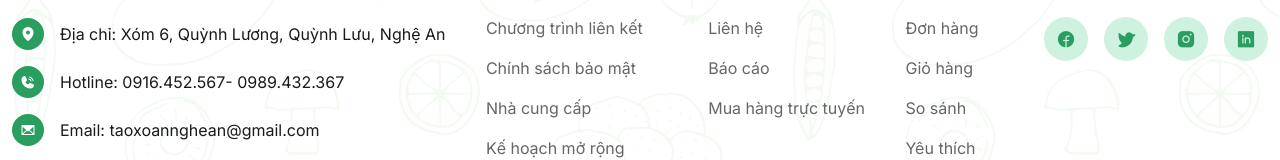
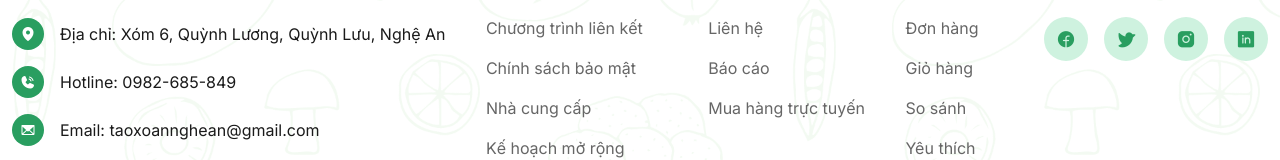
Before and after one commit to phongvg/algae, a React (Vite) app: page / in a window 1280 px wide. Shown: the part 4043-4203 px from the top of the page. Built offline with nearby package versions, Linux system fonts and the light colour scheme.

Commit message:
update thông tin

```diff
--- a/src/components/FooterOne.jsx
+++ b/src/components/FooterOne.jsx
@@ -26,7 +26,7 @@ const FooterOne = () => {
               </span>
               <div className='flex-align gap-16 flex-wrap'>
                 <Link to='/tel:+00123456789' className='text-md text-gray-900 hover-text-main-600'>
-                  Hotline: 0916.452.567- 0989.432.367
+                  Hotline: 0982-685-849
                 </Link>
               </div>
             </div>
```
